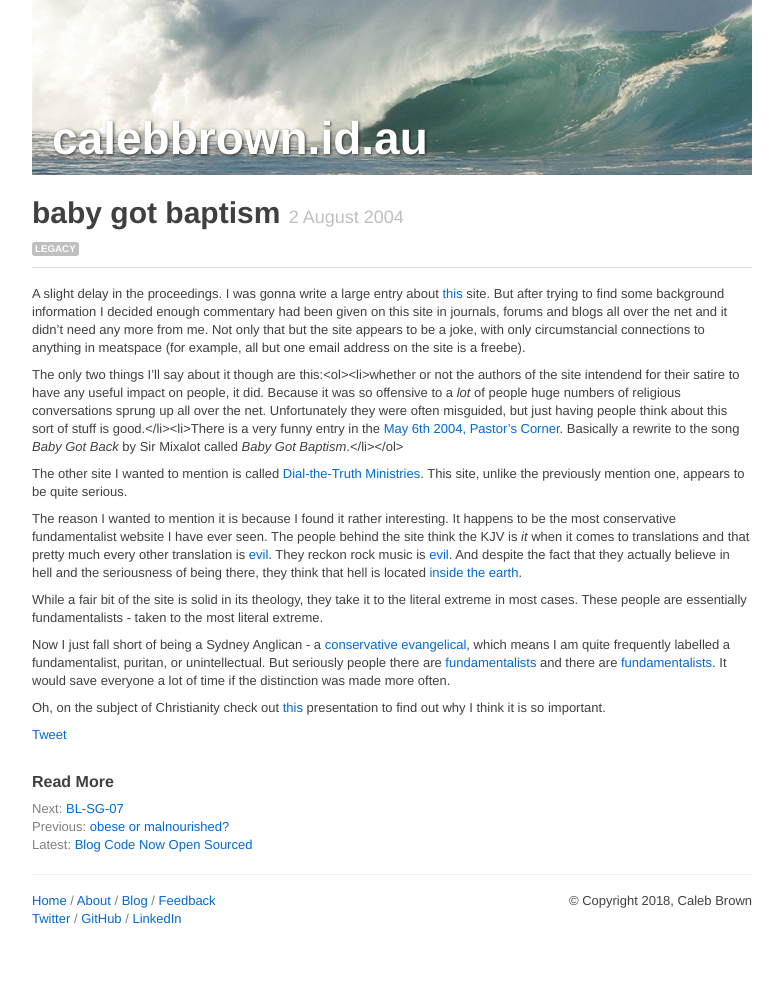
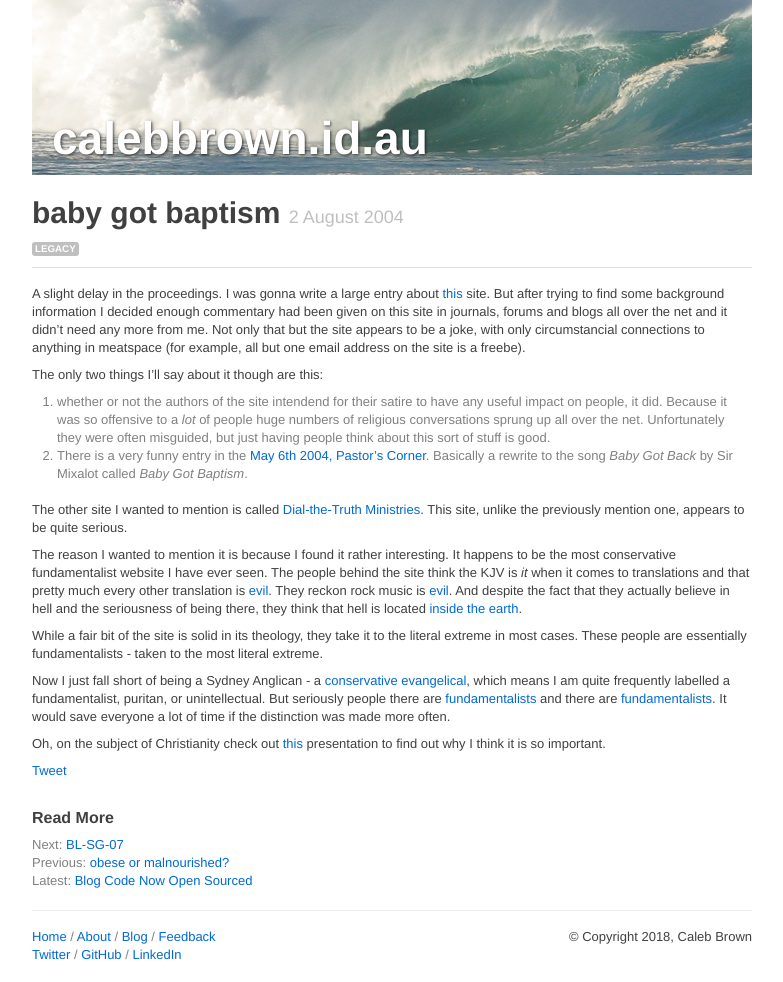
Before and after one commit to calebbrown/calebbrown.github.io, a Jekyll site: the page built from _posts/2004-08-02-baby-got-baptism.md, in a window 1280 px wide. Shown: the whole page, without its empty margins (248-1031 px from the left). Built offline with Jekyll 4.4.1, drawn with Linux system fonts in a browser that asks for light colours; our own code applies the rules of GitHub Pages for plain Markdown files; comment, search, counter and statistics services are not loaded; before the commit the page ends 946 px from its top, so only the background shows below that; some of the changed lines change nothing that is shown.

Commit message:
Last formatting tweak

```diff
--- a/_posts/2004-08-02-baby-got-baptism.md
+++ b/_posts/2004-08-02-baby-got-baptism.md
@@ -9,7 +9,10 @@
 
 A slight delay in the proceedings. I was gonna write a large entry about <a href="http://objective.jesussave.us">this</a> site. But after trying to find some background information I decided enough commentary had been given on this site in journals, forums and blogs all over the net and it didn't need any more from me. Not only that but the site appears to be a joke, with only circumstancial connections to anything in meatspace (for example, all but one email address on the site is a freebe).
 
-The only two things I'll say about it though are this:<ol><li>whether or not the authors of the site intendend for their satire to have any useful impact on people, it did. Because it was so offensive to a <em>lot</em> of people huge numbers of religious conversations sprung up all over the net. Unfortunately they were often misguided, but just having people think about this sort of stuff is good.</li><li>There is a very funny entry in the <a href="http://objective.jesussave.us/pastorscorner.html">May 6th 2004, Pastor's Corner</a>. Basically a rewrite to the song <em>Baby Got Back</em> by Sir Mixalot called <em>Baby Got Baptism</em>.</li></ol>
+The only two things I'll say about it though are this:
+
+ 1. whether or not the authors of the site intendend for their satire to have any useful impact on people, it did. Because it was so offensive to a <em>lot</em> of people huge numbers of religious conversations sprung up all over the net. Unfortunately they were often misguided, but just having people think about this sort of stuff is good.
+ 2. There is a very funny entry in the <a href="http://objective.jesussave.us/pastorscorner.html">May 6th 2004, Pastor's Corner</a>. Basically a rewrite to the song <em>Baby Got Back</em> by Sir Mixalot called <em>Baby Got Baptism</em>.
 
 The other site I wanted to mention is called <a href="http://www.av1611.org/">Dial-the-Truth Ministries</a>. This site, unlike the previously mention one, appears to be quite serious.
 
```
